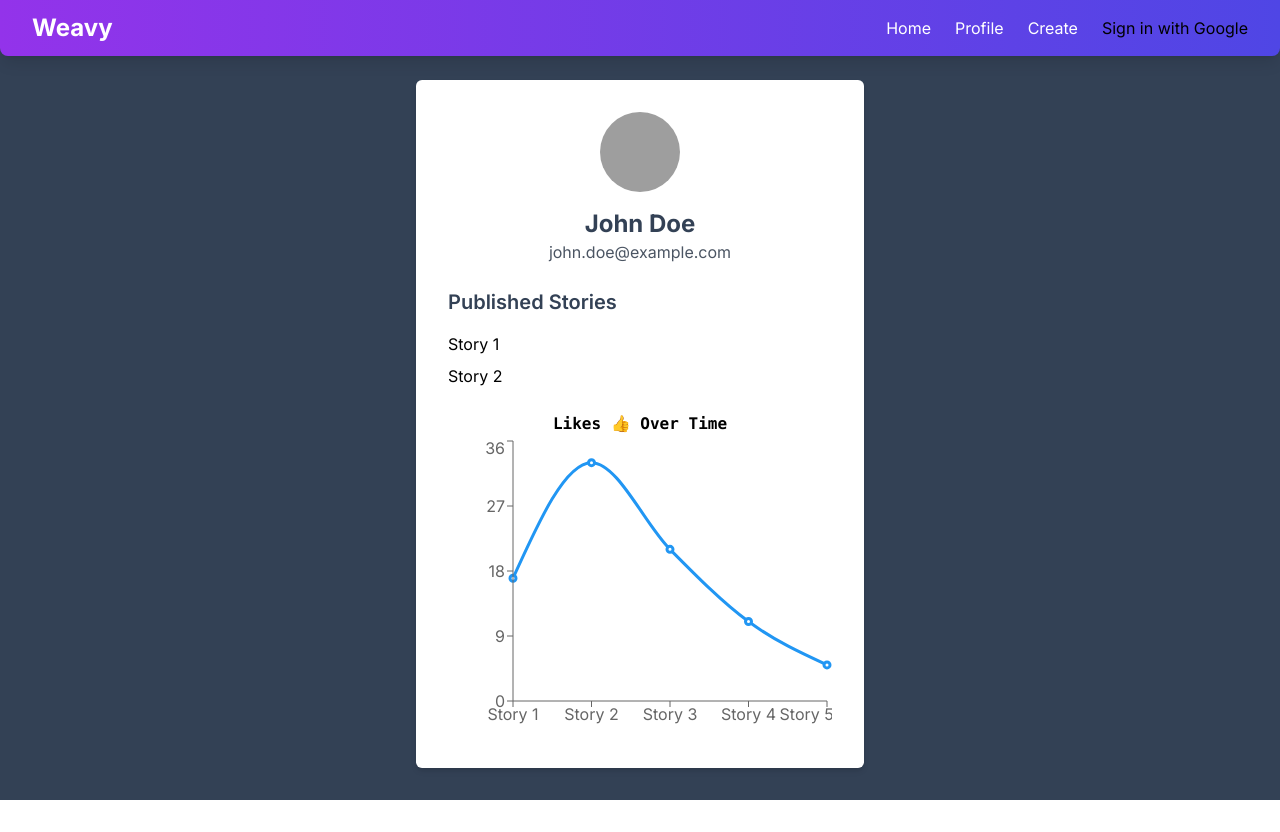
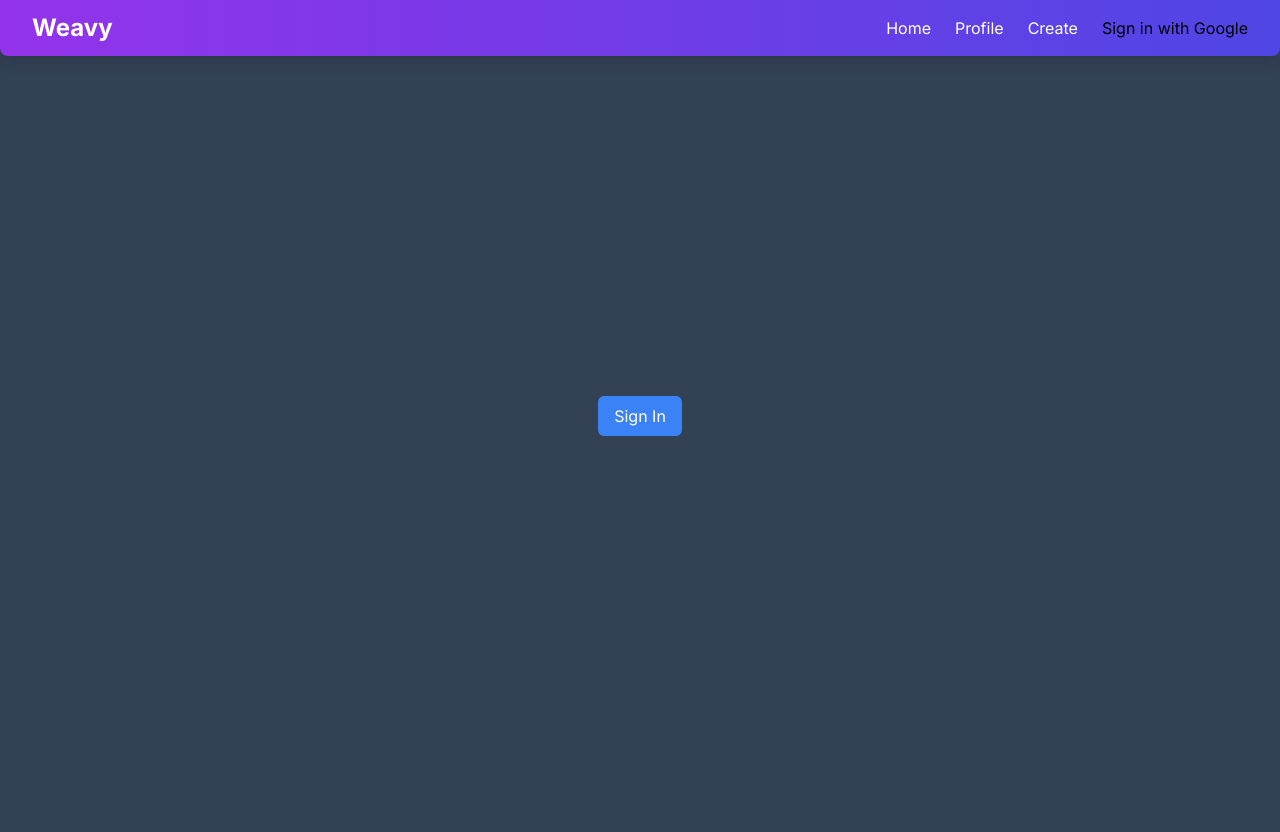
Before and after one commit to Kinjal2004/badam-StoryTell, a Next.js app: page /profile in a window 1280 px wide. Before the commit the page ends 800 px from the top, so only its background shows below. Built offline with nearby package versions, Linux system fonts and the light colour scheme; no server answers; grey boxes are pictures that could not be loaded.

Commit message:
added: auth to profile page

```diff
--- a/app/profile/page.tsx
+++ b/app/profile/page.tsx
@@ -1,5 +1,9 @@
+
 import React from "react";
 import dynamic from "next/dynamic";
+import { getServerSession } from "next-auth/next";
+import SignInButton from "@/components/Login";
+
 const Chart = dynamic(() => import("@/components/profileComponents/Chart"), {
   ssr: false,
 });
@@ -12,9 +16,11 @@ const data = [
   { name: "Story 5", likes: 5 },
 ];
 
-const Dashboard: React.FC = () => {
+export default async function Dashboard(context:any) {
+  const session = await getServerSession(context);
   return (
     <div className="bg-slate-700 min-h-screen p-4">
+      {session ? (
         <div className="max-w-md mx-auto bg-white p-8 rounded-md shadow-md mt-16 mb-4">
           <div className="flex flex-col items-center mb-6">
             <img
@@ -38,8 +44,9 @@ const Dashboard: React.FC = () => {
 
           <Chart chartData={data} />
         </div>
+      ) : (
+        <SignInButton />
+      )}
     </div>
   );
-};
-
-export default Dashboard;
+}
--- /dev/null
+++ b/components/Login.tsx
@@ -0,0 +1,18 @@
+"use client"
+import React from "react";
+import { signIn } from "next-auth/react";
+
+const SignInButton = () => {
+  return (
+    <div className="flex items-center justify-center min-h-screen">
+      <button
+        className="bg-blue-500 text-white py-2 px-4 rounded-md"
+        onClick={() => signIn("google")}
+      >
+        Sign In
+      </button>
+    </div>
+  );
+};
+
+export default SignInButton;
```
Lines whose indentation alone changed are shown as unchanged.
